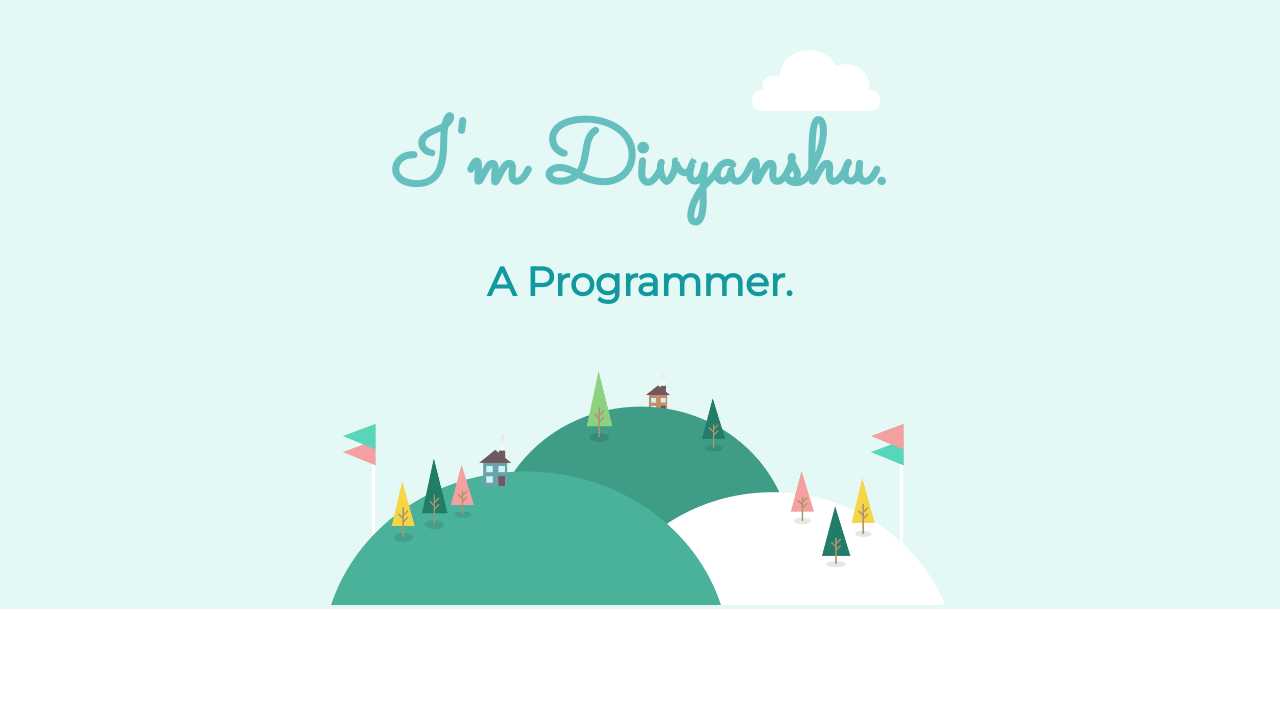
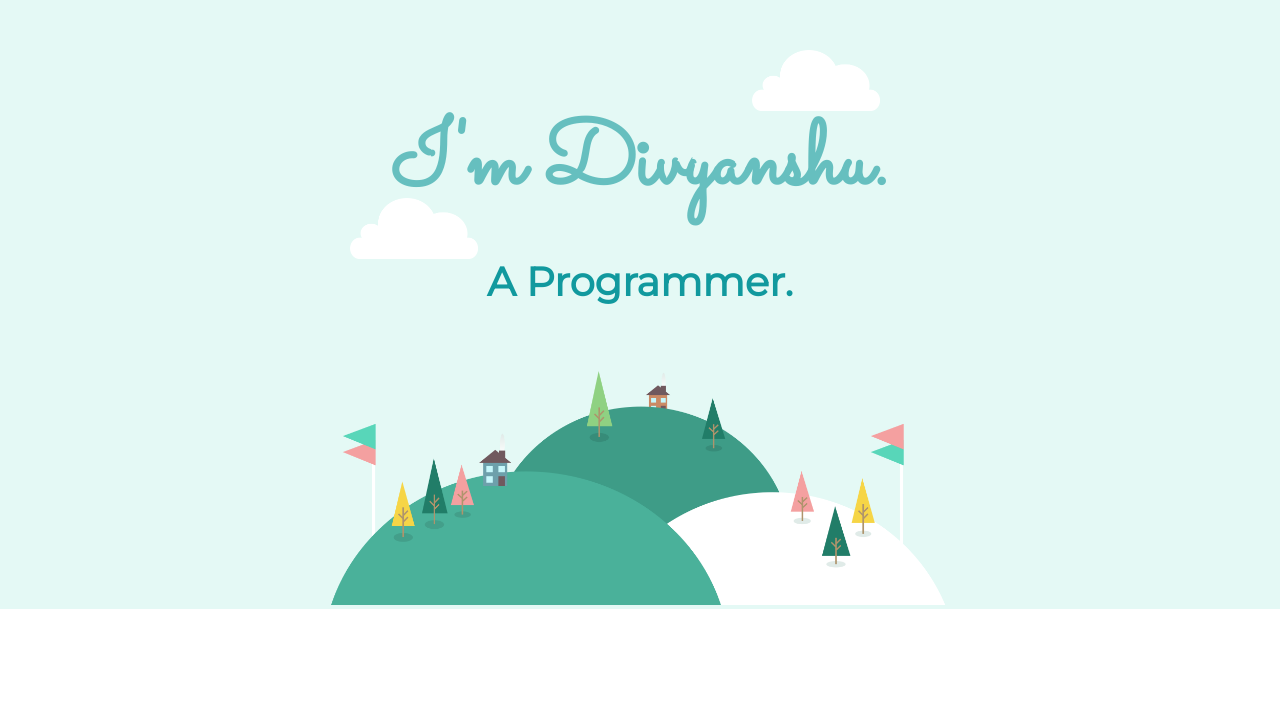
Before and after one commit to divyanshuverma08/personalsite, a plain HTML site: page index.html in a window 1280 px wide. Shown: the top 706 px of the page. Drawn offline with Linux system fonts and the light colour scheme; grey boxes are pictures that could not be loaded.

Commit message:
Update styles.css

```diff
--- a/css/styles.css
+++ b/css/styles.css
@@ -47,7 +47,7 @@ p{
 .bottom-cloud{
   position: absolute;
   left:350px;
-  bottom:3250px;
+  bottom:350px;
   width: 10%;
   height: 10%;
 }
```
